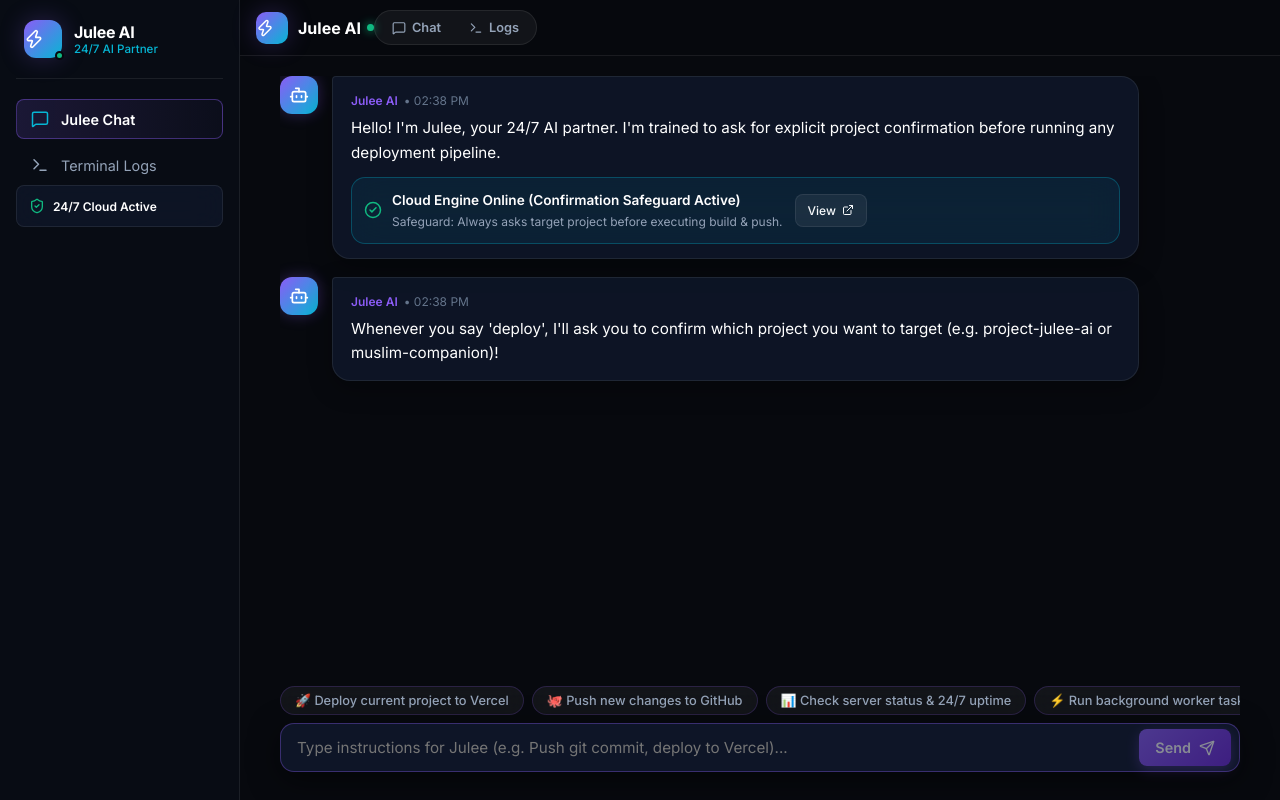
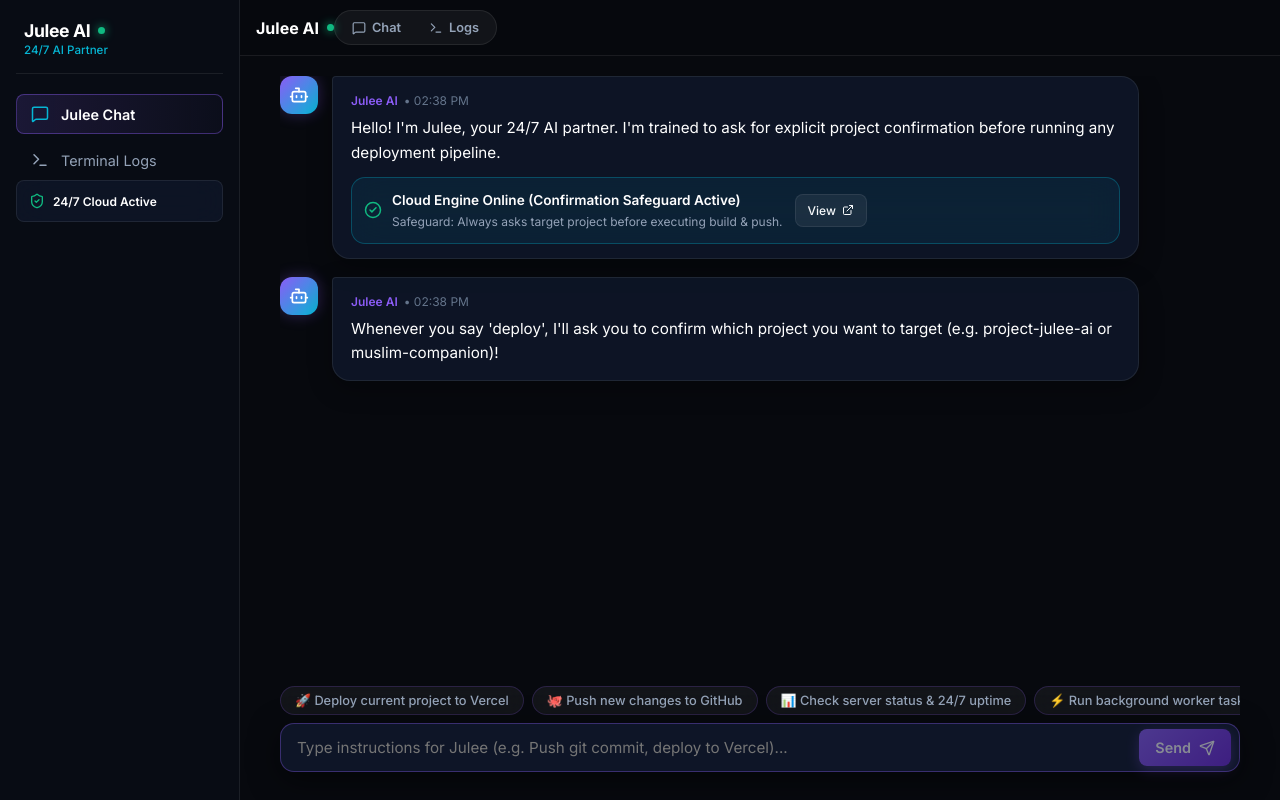
Before and after one commit to NazarulxFitri/project-julee-ai, a React (Vite) app: page / in a window 1280 px wide. Built offline with nearby package versions, Linux system fonts and the light colour scheme.

Commit message:
style: remove logo icon box from header and sidebar

```diff
--- a/src/components/Header.jsx
+++ b/src/components/Header.jsx
@@ -1,5 +1,5 @@
 import React from 'react';
-import { MessageSquare, Terminal, Zap } from 'lucide-react';
+import { MessageSquare, Terminal } from 'lucide-react';
 
 export default function Header({ activeTab, setActiveTab }) {
   return (
@@ -16,26 +16,11 @@
       top: 0,
       zIndex: 30
     }}>
-      {/* Simple Brand Title & Online Dot */}
-      <div style={{ display: 'flex', alignItems: 'center', gap: '10px' }}>
-        <div style={{
-          width: '32px',
-          height: '32px',
-          borderRadius: '10px',
-          background: 'linear-gradient(135deg, var(--primary-purple) 0%, var(--primary-cyan) 100%)',
-          display: 'flex',
-          alignItems: 'center',
-          justify: 'center',
-          boxShadow: 'var(--shadow-glow-purple)',
-          flexShrink: 0
-        }}>
-          <Zap size={18} color="#ffffff" style={{ display: 'block' }} />
-        </div>
-        <div>
-          <div style={{ fontWeight: 700, fontSize: '1rem', color: '#fff', display: 'flex', alignItems: 'center', gap: '6px' }}>
-            <span>Julee AI</span>
-            <div className="status-dot online" style={{ width: '7px', height: '7px' }} />
-          </div>
+      {/* Simple Brand Title & Online Dot (Logo box removed) */}
+      <div style={{ display: 'flex', alignItems: 'center', gap: '8px' }}>
+        <div style={{ fontWeight: 700, fontSize: '1rem', color: '#fff', display: 'flex', alignItems: 'center', gap: '8px' }}>
+          <span>Julee AI</span>
+          <div className="status-dot online" style={{ width: '7px', height: '7px' }} />
         </div>
       </div>
 
--- a/src/components/Sidebar.jsx
+++ b/src/components/Sidebar.jsx
@@ -1,5 +1,5 @@
 import React from 'react';
-import { MessageSquare, Terminal, Zap, ShieldCheck } from 'lucide-react';
+import { MessageSquare, Terminal, ShieldCheck } from 'lucide-react';
 
 export default function Sidebar({ activeTab, setActiveTab }) {
   const navItems = [
@@ -23,46 +23,18 @@
       zIndex: 20
     }}>
       <div>
-        {/* Brand Header */}
+        {/* Brand Header (Logo box removed) */}
         <div style={{
-          display: 'flex',
-          alignItems: 'center',
-          gap: '12px',
-          padding: '0 8px 20px 8px',
+          padding: '0 8px 16px 8px',
           borderBottom: '1px solid var(--border-glass)',
           marginBottom: '20px'
         }}>
-          <div style={{
-            width: '38px',
-            height: '38px',
-            borderRadius: '12px',
-            background: 'linear-gradient(135deg, var(--primary-purple) 0%, var(--primary-cyan) 100%)',
-            display: 'flex',
-            alignItems: 'center',
-            justify: 'center',
-            boxShadow: 'var(--shadow-glow-purple)',
-            position: 'relative',
-            flexShrink: 0
-          }}>
-            <Zap size={20} color="#ffffff" style={{ display: 'block' }} />
-            <div style={{
-              position: 'absolute',
-              bottom: '-2px',
-              right: '-2px',
-              width: '9px',
-              height: '9px',
-              borderRadius: '50%',
-              backgroundColor: 'var(--primary-emerald)',
-              border: '2px solid #07090e'
-            }} />
+          <div style={{ fontWeight: 700, fontSize: '1.1rem', letterSpacing: '-0.02em', color: '#fff', display: 'flex', alignItems: 'center', gap: '8px' }}>
+            <span>Julee AI</span>
+            <div className="status-dot online" style={{ width: '7px', height: '7px' }} />
           </div>
-          <div>
-            <div style={{ fontWeight: 700, fontSize: '1rem', letterSpacing: '-0.02em', color: '#fff' }}>
-              Julee AI
-            </div>
-            <div style={{ fontSize: '0.725rem', color: 'var(--primary-cyan)', fontWeight: 500 }}>
-              24/7 AI Partner
-            </div>
+          <div style={{ fontSize: '0.725rem', color: 'var(--primary-cyan)', fontWeight: 500, marginTop: '2px' }}>
+            24/7 AI Partner
           </div>
         </div>
 
```
